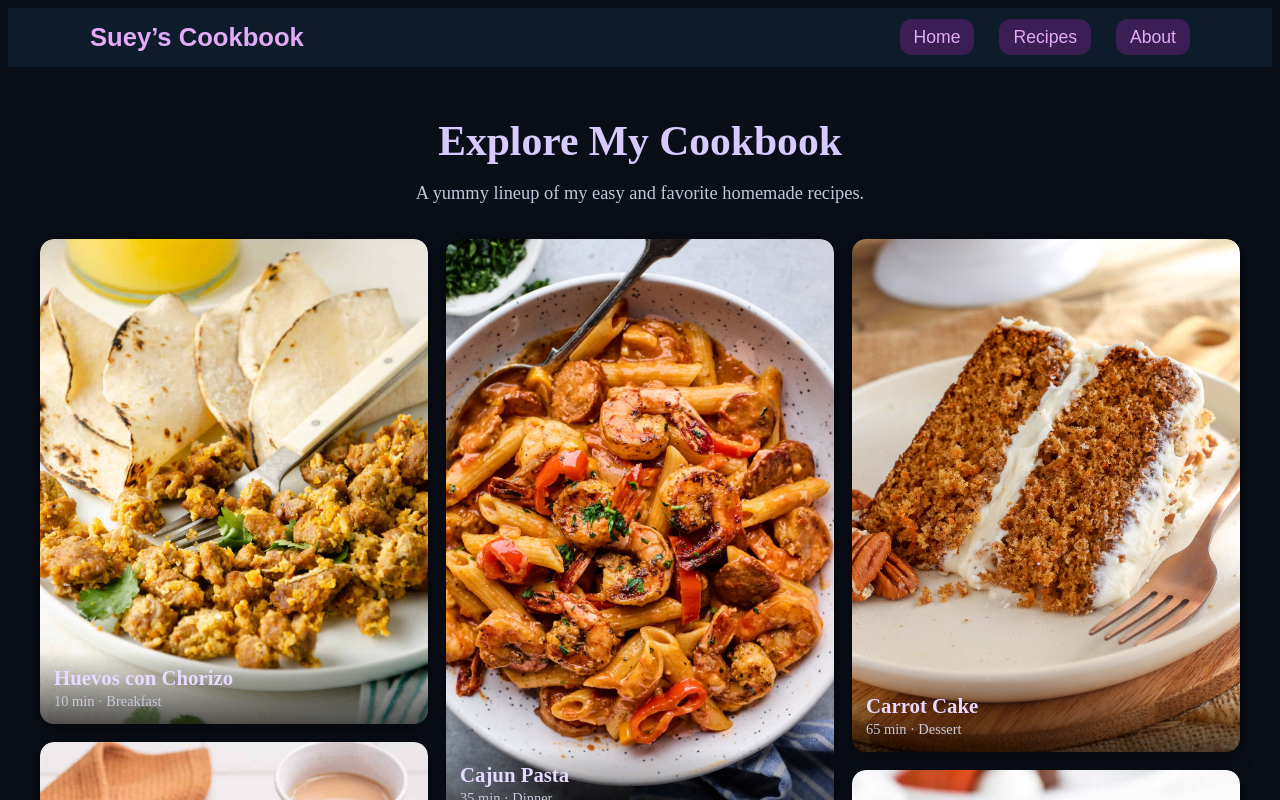
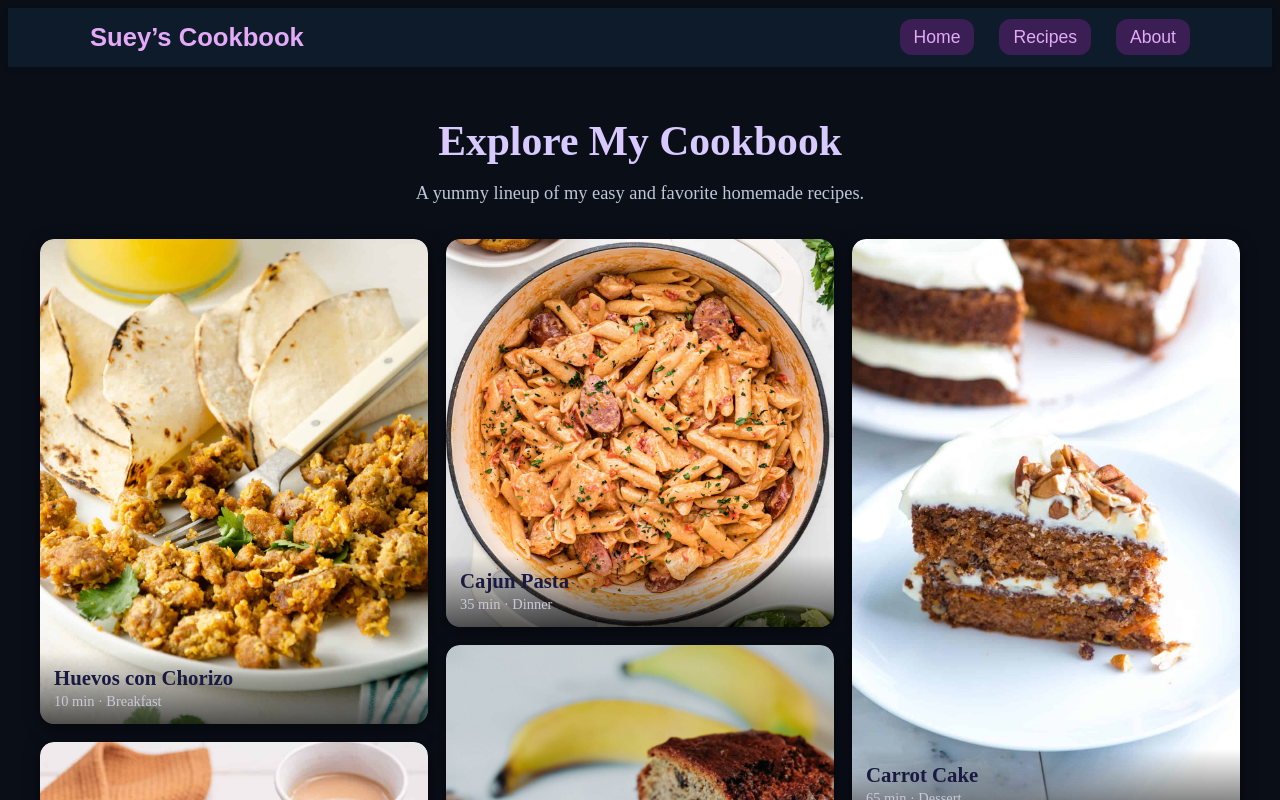
Before and after one commit to scuevas1/frontend-framework, a Vue app: page /recipes in a window 1280 px wide. Shown: the top 800 px of the page. Built offline with nearby package versions, Linux system fonts and the light colour scheme.

Commit message:
changing some of the images and the color of the text

```diff
--- a/src/style.css
+++ b/src/style.css
@@ -336,7 +336,7 @@ body {
   width: 100%;
   padding: 14px;
   background: linear-gradient(to top, rgba(0,0,0,0.65), transparent);
-  color: #e8d9ff;
+  color: #191941;
 }
 
 .masonry-overlay h3 {
```
Also changed, not shown: public/images/cajun-pasta.jpg, public/images/carrot-cake.jpg.
